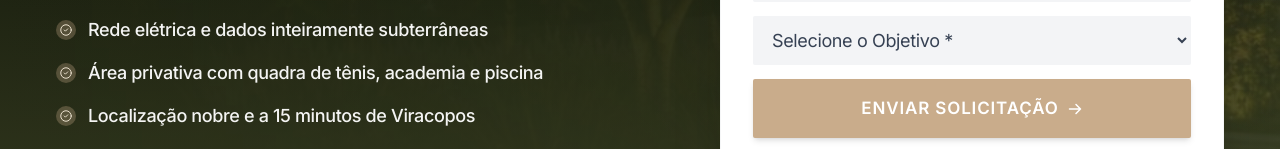
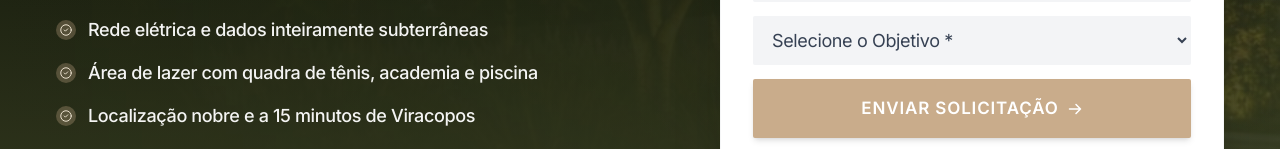
Before and after one commit to edileconstrutora/edile, a Next.js app: page /helvetia-residence in a window 1280 px wide. Shown: the part 452-601 px from the top of the page. Built offline with nearby package versions, Linux system fonts and the light colour scheme.

Commit message:
fix(helvetia-residence): update bullet text to 'Área de lazer com quadra de tênis, academia e piscina'

```diff
--- a/app/helvetia-residence/page.tsx
+++ b/app/helvetia-residence/page.tsx
@@ -144,7 +144,7 @@
                   {[
                     "Casas de alto padrão de 250m² a 300m² com topografia privilegiada",
                     "Rede elétrica e dados inteiramente subterrâneas",
-                    "Área privativa com quadra de tênis, academia e piscina",
+                    "Área de lazer com quadra de tênis, academia e piscina",
                     "Localização nobre e a 15 minutos de Viracopos",
                   ].map((item, idx) => (
                     <div key={idx} className="flex items-start gap-3">
```
